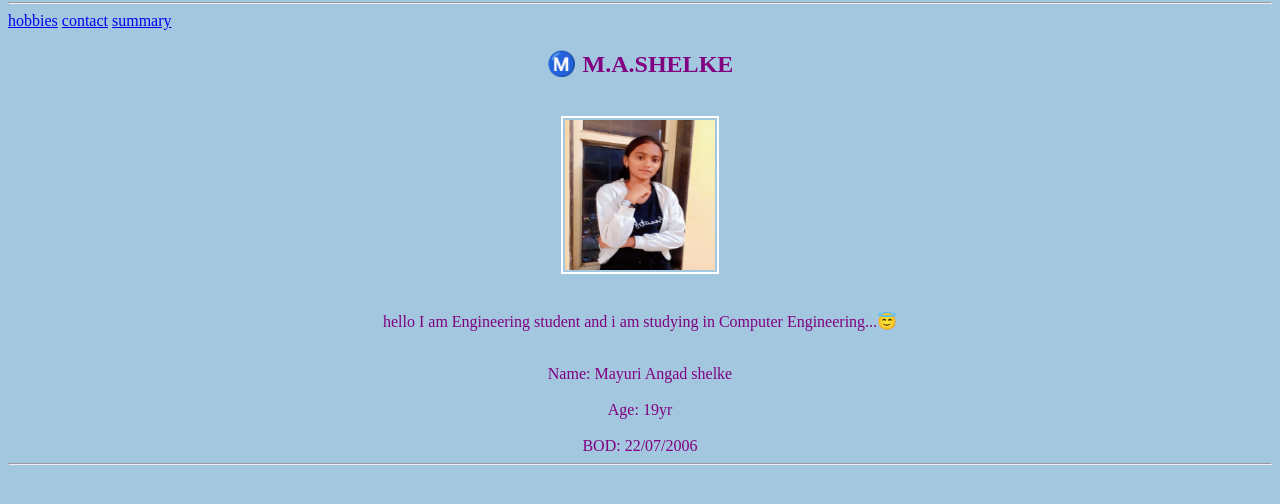
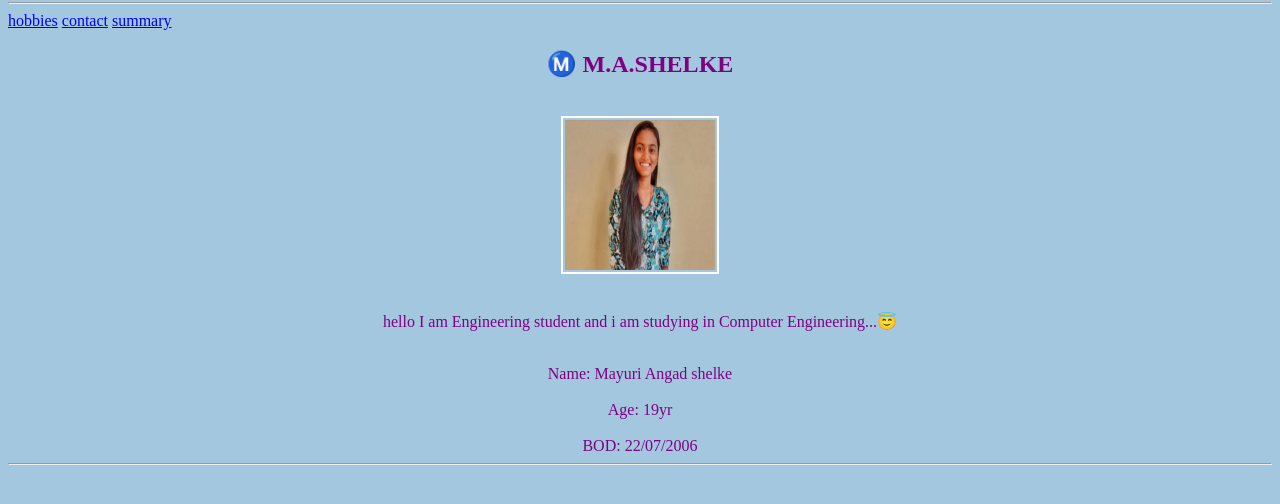
Before and after one commit to mShelke22/website1, a plain HTML site: page index.html in a window 1280 px wide. Shown: the part 78-582 px from the top of the page. Drawn offline with Linux system fonts and the light colour scheme.

Commit message:
Update index.html

```diff
--- a/index.html
+++ b/index.html
@@ -29,7 +29,7 @@
 </div>
 <div class="mno">
 <h2>Ⓜ️ M.A.SHELKE</h2><br>
-<img src="professional.jpg" width="150px" height="150px"><br>
+<img src="mayu.jpg" width="150px" height="150px"><br>
 <br>
 <p>hello I am Engineering student and i am studying in Computer Engineering...😇</p><br>
 Name: Mayuri Angad shelke<br><br>
```
